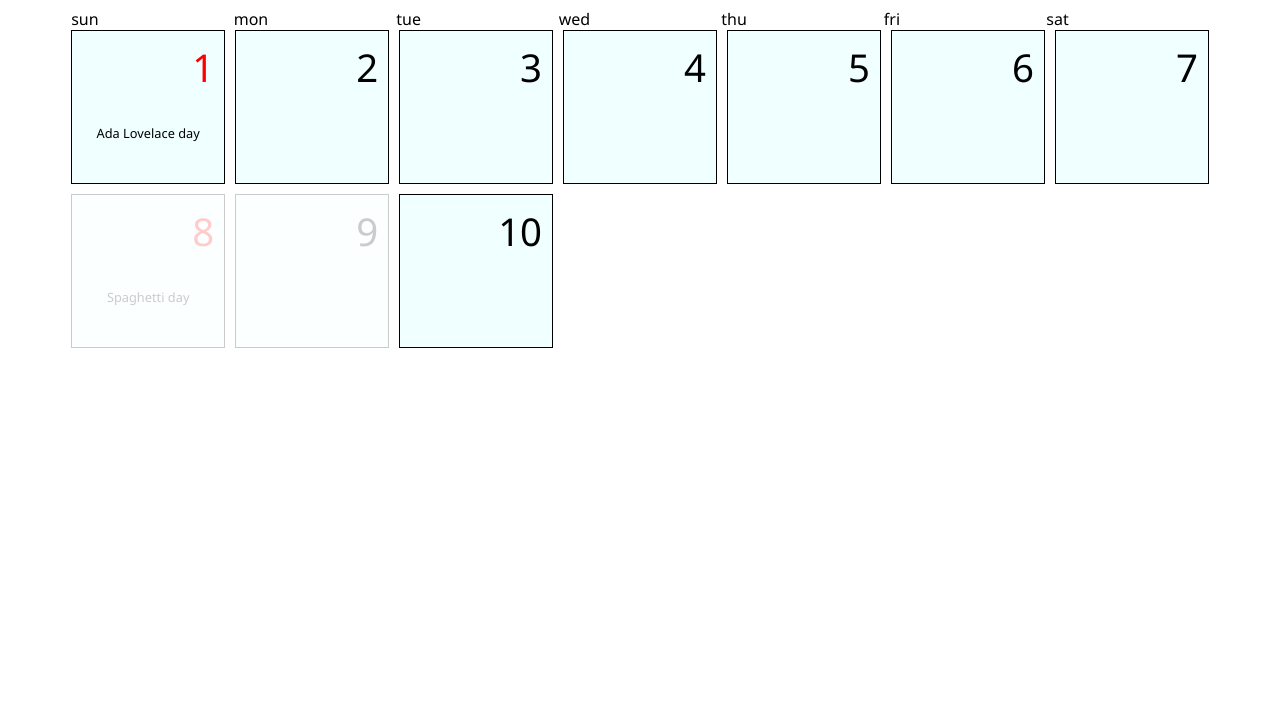
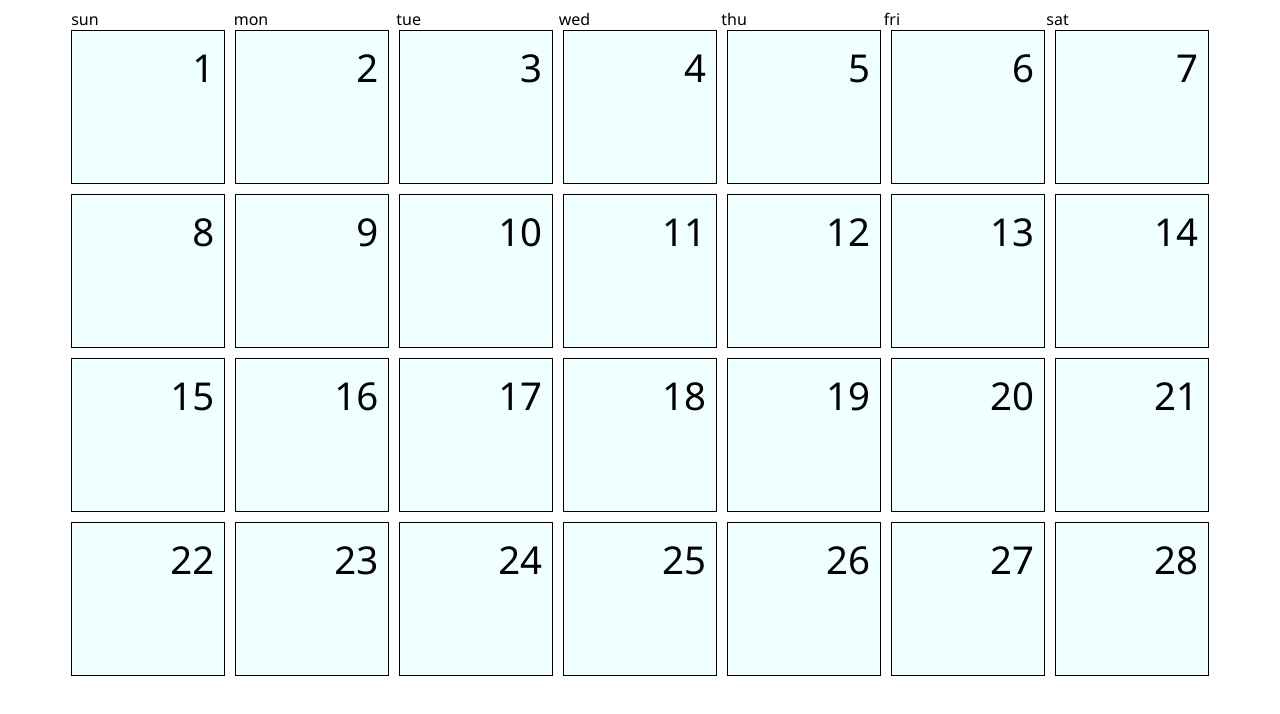
Before and after one commit to kolya-rm/Piscine-Days-Calendar-Project, a website with bundled scripts: page index.html in a window 1280 px wide. Built offline with nearby package versions, Linux system fonts and the light colour scheme.

Commit message:
Implemented the caledar view rendering from generated data.

```diff
--- a/index.html
+++ b/index.html
@@ -9,7 +9,7 @@
         <header></header>
         <main>
             <section id="calendar">
-                <div id="week-days">
+                <div id="calendar-header">
                     <div>sun</div>
                     <div>mon</div>
                     <div>tue</div>
@@ -18,7 +18,7 @@
                     <div>fri</div>
                     <div>sat</div>
                 </div>
-                <div id="month-days">
+                <div id="calendar-body">
                     <div class="day day-sunday">
                         <div class="day-number">
                             <p>1</p>
@@ -103,5 +103,14 @@
             </section>
         </main>
         <footer></footer>
+        <template id="day-template">
+            <div class="day">
+                <div class="day-number">
+                    <p></p>
+                </div>
+                <div class="day-description">
+                </div>
+            </div>
+        </template>
     </body>
 </html>
--- a/style.css
+++ b/style.css
@@ -7,18 +7,18 @@ body {
   margin: auto;
 }
 
-#week-days {
+#calendar-header {
   display: grid;
   grid-template-columns: repeat(7, 1fr);
 }
 
-#month-days {
+#calendar-body {
   display: grid;
   grid-template-columns: repeat(7, 1fr);
   gap: 10px;
 }
 
-#month-days .day {
+#calendar-body .day {
   border: 1px solid;
 
 }
--- a/web.mjs
+++ b/web.mjs
@@ -7,8 +7,62 @@ import { getGreeting } from "./common.mjs";
 import daysData from "./days.json" with { type: "json" };
 import { Day, CalendarPage } from "./calendar.mjs";
 
+let chosenYear;
+let chosenMonth;
+
+//region prepare
+function setupChosenDate() {
+  const now = new Date();
+
+  chosenYear = now.getFullYear();
+  chosenMonth = now.getMonth();
+}
+
+function setupCalendarPage() {
+  renderCalendarPage();
+}
+//endregion
+
+
+//region render
+function renderCalendarPage() {
+  const calendarPage = new CalendarPage(chosenYear, chosenMonth);
+
+  renderDays(calendarPage.getDays());
+}
+
+function renderDays(dayList) {
+  clearCalendarDaysContainer();
+
+  for (const day of dayList) {
+    renderDay(day);
+  }
+}
+
+function renderDay(day) {
+  const dayElement = document.getElementById("day-template").content.cloneNode(true);
+
+  dayElement.querySelector(".day-number p").innerText = day.getDay();
+
+  getCalendarDaysContainer().appendChild(dayElement);
+}
+//endregion
+
+
+//region event listeners
 function onLoadWindow() {
+  setupChosenDate();
+  setupCalendarPage();
+}
+//endregion
 
+
+//region utilities
+function getCalendarDaysContainer() {
+  return document.getElementById("calendar-body");
+}
+function clearCalendarDaysContainer() {
+  getCalendarDaysContainer().innerHTML = "";
 }
 
 window.onload = onLoadWindow();
```
